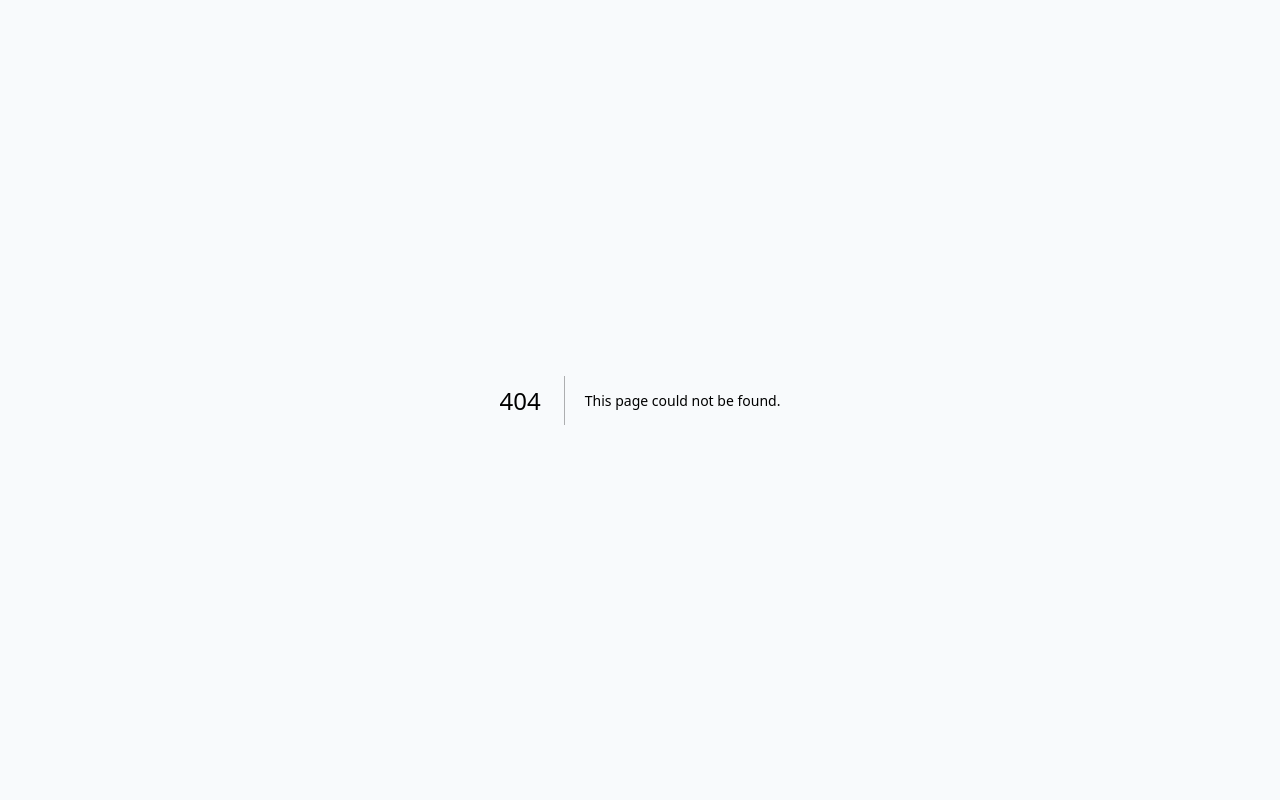
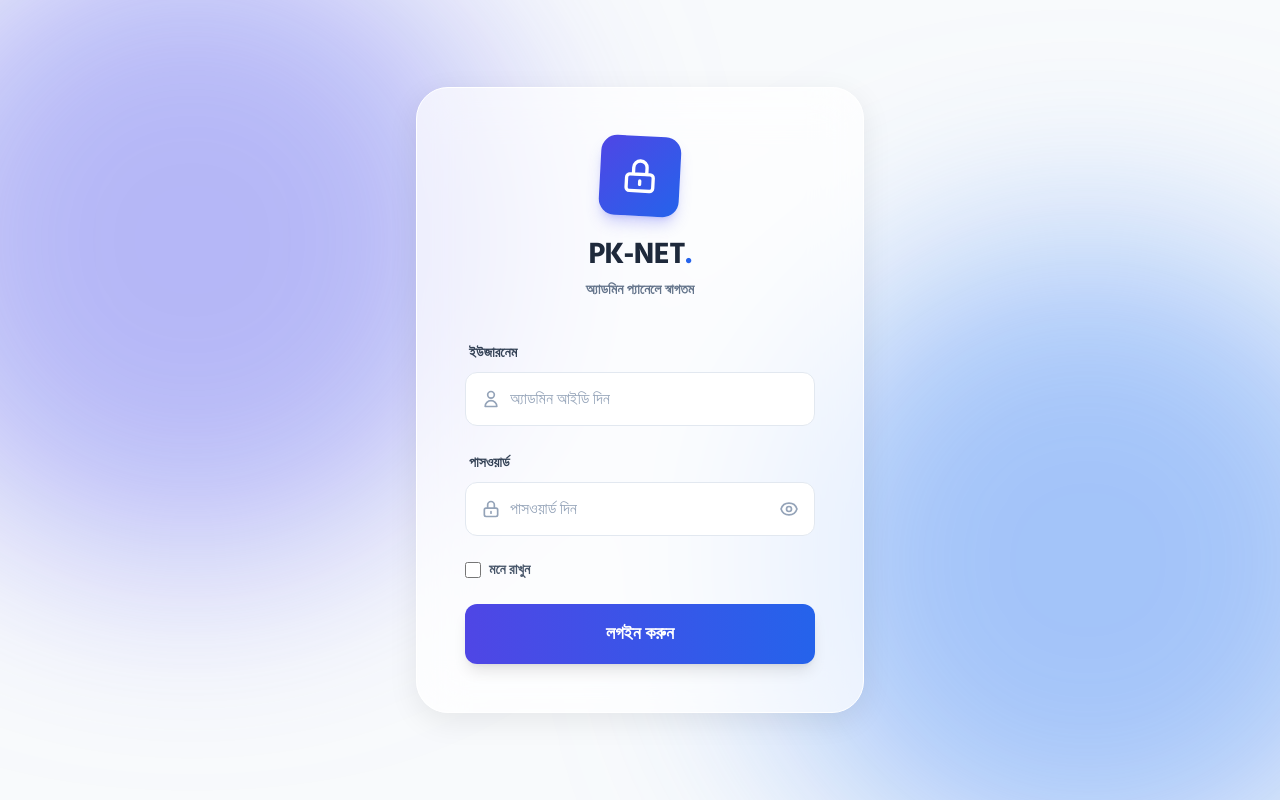
Before and after one commit to zahidhasansohag/PK-NET, a Next.js app: page /login in a window 1280 px wide. Before the commit this address had no page. Built offline with nearby package versions, Linux system fonts and the light colour scheme.

Commit message:
Create page.js

```diff
--- /dev/null
+++ b/app/login/page.js
@@ -0,0 +1,127 @@
+'use client';
+import React, { useState } from 'react';
+import { useRouter } from 'next/navigation';
+
+export default function Login() {
+  const [loading, setLoading] = useState(false);
+  const [showPassword, setShowPassword] = useState(false);
+  const [toast, setToast] = useState({ show: false, message: '', type: '' });
+  const router = useRouter();
+
+  const showToast = (message, type) => {
+    setToast({ show: true, message, type });
+    setTimeout(() => setToast({ show: false, message: '', type: '' }), 3000);
+  };
+
+  const handleLogin = async (e) => {
+    e.preventDefault();
+    setLoading(true);
+
+    const formData = {
+      username: e.target.username.value,
+      password: e.target.password.value,
+      remember: e.target.remember.checked,
+    };
+
+    try {
+      const res = await fetch('/api/auth/login', {
+        method: 'POST',
+        headers: { 'Content-Type': 'application/json' },
+        body: JSON.stringify(formData),
+      });
+
+      const data = await res.json();
+
+      if (res.ok && data.success) {
+        showToast('লগইন সফল! রিডাইরেক্ট করা হচ্ছে...', 'success');
+        setTimeout(() => {
+          router.push('/');
+          router.refresh();
+        }, 1000);
+      } else {
+        showToast(data.message || 'লগইন ব্যর্থ হয়েছে!', 'error');
+        setLoading(false);
+      }
+    } catch (err) {
+      showToast('সার্ভারের সাথে কানেক্ট করা যাচ্ছে না!', 'error');
+      setLoading(false);
+    }
+  };
+
+  return (
+    <div className="min-h-screen bg-slate-50 flex items-center justify-center p-4 relative overflow-hidden font-medium">
+
+      {/* ব্যাকগ্রাউন্ড অ্যানিমেশন */}
+      <div className="absolute top-0 left-0 w-full h-full overflow-hidden z-0 pointer-events-none">
+        <div className="absolute top-[-10%] left-[-10%] w-[40rem] h-[40rem] bg-indigo-500 rounded-full mix-blend-multiply filter blur-[100px] opacity-40 animate-pulse"></div>
+        <div className="absolute bottom-[-10%] right-[-10%] w-[40rem] h-[40rem] bg-blue-500 rounded-full mix-blend-multiply filter blur-[100px] opacity-40 animate-pulse delay-1000"></div>
+      </div>
+
+      {/* টোস্ট মেসেজ */}
+      <div className={`fixed top-6 left-1/2 -translate-x-1/2 z-50 transition-all duration-300 transform ${toast.show ? 'translate-y-0 opacity-100' : '-translate-y-10 opacity-0 pointer-events-none'}`}>
+        <div className={`px-6 py-3 rounded-full shadow-lg font-bold flex items-center gap-2 ${toast.type === 'success' ? 'bg-emerald-500 text-white' : 'bg-red-500 text-white'}`}>
+          {toast.type === 'error' && <svg className="w-5 h-5" fill="none" stroke="currentColor" viewBox="0 0 24 24"><path strokeLinecap="round" strokeLinejoin="round" strokeWidth="2" d="M12 8v4m0 4h.01M21 12a9 9 0 11-18 0 9 9 0 0118 0z"></path></svg>}
+          {toast.type === 'success' && <svg className="w-5 h-5" fill="none" stroke="currentColor" viewBox="0 0 24 24"><path strokeLinecap="round" strokeLinejoin="round" strokeWidth="2" d="M9 12l2 2 4-4m6 2a9 9 0 11-18 0 9 9 0 0118 0z"></path></svg>}
+          {toast.message}
+        </div>
+      </div>
+
+      {/* লগইন কার্ড */}
+      <div className="bg-white/70 backdrop-blur-xl p-8 lg:p-12 rounded-[2rem] shadow-[0_8px_30px_rgb(0,0,0,0.08)] border border-white max-w-md w-full relative z-10">
+
+        <div className="text-center mb-10">
+          <div className="w-20 h-20 bg-gradient-to-br from-indigo-600 to-blue-600 rounded-2xl mx-auto flex items-center justify-center shadow-lg shadow-indigo-500/30 mb-5 rotate-3 hover:rotate-0 transition-transform">
+            <svg className="w-10 h-10 text-white" fill="none" stroke="currentColor" viewBox="0 0 24 24"><path strokeLinecap="round" strokeLinejoin="round" strokeWidth="2" d="M12 15v2m-6 4h12a2 2 0 002-2v-6a2 2 0 00-2-2H6a2 2 0 00-2 2v6a2 2 0 002 2zm10-10V7a4 4 0 00-8 0v4h8V7z"></path></svg>
+          </div>
+          <h1 className="text-3xl font-extrabold text-slate-800 tracking-tight">PK-NET<span className="text-blue-600">.</span></h1>
+          <p className="text-slate-500 mt-2 text-sm font-semibold">অ্যাডমিন প্যানেলে স্বাগতম</p>
+        </div>
+
+        <form onSubmit={handleLogin} className="space-y-6">
+          <div className="space-y-2">
+            <label className="text-sm font-bold text-slate-700 ml-1">ইউজারনেম</label>
+            <div className="relative">
+              <div className="absolute inset-y-0 left-0 flex items-center pl-4 pointer-events-none text-slate-400">
+                <svg className="w-5 h-5" fill="none" stroke="currentColor" viewBox="0 0 24 24"><path strokeLinecap="round" strokeLinejoin="round" strokeWidth="2" d="M16 7a4 4 0 11-8 0 4 4 0 018 0zM12 14a7 7 0 00-7 7h14a7 7 0 00-7-7z"></path></svg>
+              </div>
+              <input type="text" name="username" required className="w-full pl-11 pr-5 py-3.5 bg-white border border-slate-200 rounded-xl focus:ring-4 focus:ring-indigo-500/20 focus:border-indigo-500 outline-none transition-all placeholder:text-slate-400 font-medium text-slate-700" placeholder="অ্যাডমিন আইডি দিন" />
+            </div>
+          </div>
+
+          <div className="space-y-2">
+            <label className="text-sm font-bold text-slate-700 ml-1">পাসওয়ার্ড</label>
+            <div className="relative">
+              <div className="absolute inset-y-0 left-0 flex items-center pl-4 pointer-events-none text-slate-400">
+                <svg className="w-5 h-5" fill="none" stroke="currentColor" viewBox="0 0 24 24"><path strokeLinecap="round" strokeLinejoin="round" strokeWidth="2" d="M12 15v2m-6 4h12a2 2 0 002-2v-6a2 2 0 00-2-2H6a2 2 0 00-2 2v6a2 2 0 002 2zm10-10V7a4 4 0 00-8 0v4h8z"></path></svg>
+              </div>
+              <input type={showPassword ? "text" : "password"} name="password" required className="w-full pl-11 pr-12 py-3.5 bg-white border border-slate-200 rounded-xl focus:ring-4 focus:ring-indigo-500/20 focus:border-indigo-500 outline-none transition-all placeholder:text-slate-400 font-medium text-slate-700" placeholder="পাসওয়ার্ড দিন" />
+              <button type="button" onClick={() => setShowPassword(!showPassword)} className="absolute inset-y-0 right-0 flex items-center pr-4 text-slate-400 hover:text-indigo-600 transition-colors">
+                {showPassword ? (
+                  <svg className="w-5 h-5" fill="none" stroke="currentColor" viewBox="0 0 24 24"><path strokeLinecap="round" strokeLinejoin="round" strokeWidth="2" d="M13.875 18.825A10.05 10.05 0 0112 19c-4.478 0-8.268-2.943-9.543-7a9.97 9.97 0 011.563-3.029m5.858.908a3 3 0 114.243 4.243M9.878 9.878l4.242 4.242M9.88 9.88l-3.29-3.29m7.532 7.532l3.29 3.29M3 3l3.29 3.29m0 0a10.05 10.05 0 015.188-1.583c4.478 0 8.268 2.943 9.542 7a10.02 10.02 0 01-4.132 5.411m0 0l-3.29-3.29"></path></svg>
+                ) : (
+                  <svg className="w-5 h-5" fill="none" stroke="currentColor" viewBox="0 0 24 24"><path strokeLinecap="round" strokeLinejoin="round" strokeWidth="2" d="M15 12a3 3 0 11-6 0 3 3 0 016 0z"></path><path strokeLinecap="round" strokeLinejoin="round" strokeWidth="2" d="M2.458 12C3.732 7.943 7.523 5 12 5c4.478 0 8.268 2.943 9.542 7-1.274 4.057-5.064 7-9.542 7-4.477 0-8.268-2.943-9.542-7z"></path></svg>
+                )}
+              </button>
+            </div>
+          </div>
+
+          <div className="flex items-center justify-between">
+            <label className="flex items-center gap-2 cursor-pointer group">
+              <input type="checkbox" name="remember" className="w-4 h-4 text-indigo-600 rounded border-slate-300 focus:ring-indigo-500 cursor-pointer" />
+              <span className="text-sm font-semibold text-slate-600 group-hover:text-indigo-600 transition-colors">মনে রাখুন</span>
+            </label>
+          </div>
+
+          <button type="submit" disabled={loading} className={`w-full text-white font-bold text-lg py-4 rounded-xl transition-all flex items-center justify-center gap-2 shadow-lg ${loading ? 'bg-indigo-400 cursor-wait' : 'bg-gradient-to-r from-indigo-600 to-blue-600 hover:from-indigo-700 hover:to-blue-700 hover:shadow-indigo-500/30 active:scale-[0.98]'}`}>
+            {loading ? (
+              <>
+                <svg className="animate-spin -ml-1 mr-3 h-5 w-5 text-white" fill="none" viewBox="0 0 24 24"><circle className="opacity-25" cx="12" cy="12" r="10" stroke="currentColor" strokeWidth="4"></circle><path className="opacity-75" fill="currentColor" d="M4 12a8 8 0 018-8V0C5.373 0 0 5.373 0 12h4zm2 5.291A7.962 7.962 0 014 12H0c0 3.042 1.135 5.824 3 7.938l3-2.647z"></path></svg>
+                লগইন হচ্ছে...
+              </>
+            ) : 'লগইন করুন'}
+          </button>
+        </form>
+      </div>
+    </div>
+  );
+}
```
